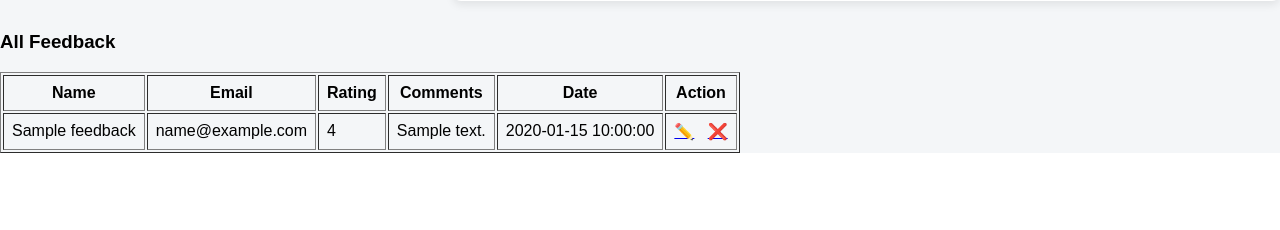
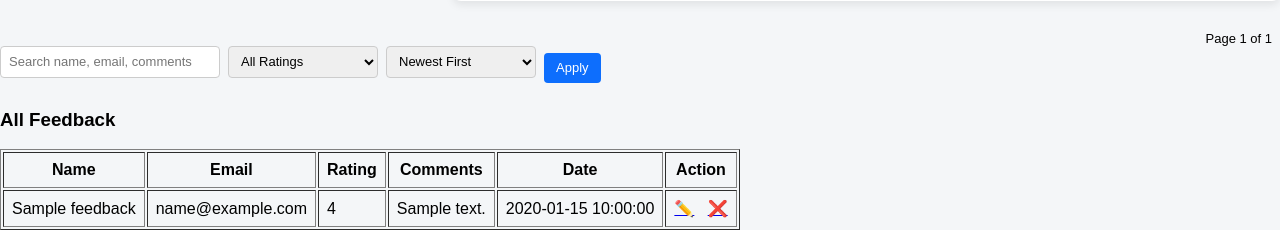
Before and after one commit to siddy-stack/online-feedback-collector, a Flask app: template templates/admin.html in a window 1280 px wide. Shown: the part 755-985 px from the top of the page. Before the commit the page ends 908 px from the top, so only its background shows below. Run offline with Flask 3, Linux system fonts and the light colour scheme; the template is opened without the code that fills it: most values are stand-ins (such as "Sample title", 1, 10 or a date in 2020).

Commit message:
Pagination and Search Filter added.

```diff
--- a/app.py
+++ b/app.py
@@ -84,22 +84,71 @@ def admin_dashboard():
 
     conn = get_db_connection()
 
+    # -------- Query Params --------
+    page = request.args.get("page", 1, type=int)
+    search = request.args.get("search", "")
+    rating_filter = request.args.get("rating", "")
+    sort = request.args.get("sort", "date_desc")
+
+    per_page = 5
+    offset = (page - 1) * per_page
+
+    # -------- WHERE conditions --------
+    where_clauses = []
+    params = []
+
+    # Search (name, email, comments)
+    if search:
+        where_clauses.append(
+            "(name LIKE ? OR email LIKE ? OR comments LIKE ?)"
+        )
+        keyword = f"%{search}%"
+        params.extend([keyword, keyword, keyword])
+
+    # Rating filter
+    if rating_filter:
+        where_clauses.append("rating = ?")
+        params.append(rating_filter)
+
+    where_sql = ""
+    if where_clauses:
+        where_sql = "WHERE " + " AND ".join(where_clauses)
+
+    # -------- Sorting --------
+    order_by = {
+        "date_desc": "date_submitted DESC",
+        "date_asc": "date_submitted ASC",
+        "rating_desc": "rating DESC",
+        "rating_asc": "rating ASC",
+    }.get(sort, "date_submitted DESC")
+
+    # -------- Count for pagination --------
+    total_feedback = conn.execute(
+        f"SELECT COUNT(*) FROM feedback {where_sql}",
+        params
+    ).fetchone()[0]
+
+    total_pages = (total_feedback + per_page - 1) // per_page
+
+    # -------- Fetch data --------
     feedbacks = conn.execute(
-        "SELECT * FROM feedback ORDER BY date_submitted DESC"
+        f"""
+        SELECT * FROM feedback
+        {where_sql}
+        ORDER BY {order_by}
+        LIMIT ? OFFSET ?
+        """,
+        params + [per_page, offset]
     ).fetchall()
 
-    total_feedback = conn.execute(
-        "SELECT COUNT(*) FROM feedback"
-    ).fetchone()[0]
-
+    # -------- Stats (for dashboard) --------
     avg_rating = conn.execute(
         "SELECT AVG(rating) FROM feedback"
     ).fetchone()[0]
 
-    # Rating distribution for chart
     rating_counts = conn.execute(
         """
-        SELECT rating, COUNT(*) as count
+        SELECT rating, COUNT(*) AS count
         FROM feedback
         GROUP BY rating
         ORDER BY rating
@@ -108,7 +157,6 @@ def admin_dashboard():
 
     conn.close()
 
-    # Prepare data for Chart.js
     ratings = [row["rating"] for row in rating_counts]
     counts = [row["count"] for row in rating_counts]
 
@@ -118,8 +166,15 @@ def admin_dashboard():
         total_feedback=total_feedback,
         avg_rating=round(avg_rating, 2) if avg_rating else 0,
         ratings=ratings,
-        counts=counts
+        counts=counts,
+        page=page,
+        total_pages=total_pages,
+        search=search,
+        rating_filter=rating_filter,
+        sort=sort
     )
+
+
 
 #-----------------------------------
 #Delete Operation
--- a/static/css/style.css
+++ b/static/css/style.css
@@ -167,6 +167,108 @@ button:hover {
     margin-bottom: 15px;
 }
 
+/* Pagination */
+.pagination {
+    margin-top: 15px;
+    text-align: center;
+}
+
+.pagination a {
+    padding: 6px 12px;
+    margin: 0 5px;
+    background-color: #4e73df;
+    color: white;
+    text-decoration: none;
+    border-radius: 4px;
+}
+
+.pagination a:hover {
+    background-color: #2e59d9;
+}
+
+.pagination span {
+    font-weight: bold;
+}
+/* ===== Compact Filter Bar ===== */
+.filter-form.compact {
+    display: flex;
+    align-items: center;
+    gap: 8px;
+    margin-bottom: 10px;
+}
+
+.filter-form.compact input,
+.filter-form.compact select {
+    height: 32px;
+    padding: 4px 8px;
+    font-size: 13px;
+    border-radius: 4px;
+}
+
+.filter-form.compact input {
+    width: 220px;
+}
+
+.filter-form.compact select {
+    width: 150px;
+}
+
+/* Compact Apply button */
+.filter-form.compact button {
+    height: 32px;
+    padding: 0 14px;
+    font-size: 13px;
+    border-radius: 4px;
+    background-color: #0d6efd;
+    color: white;
+    border: none;
+    cursor: pointer;
+}
+
+.filter-form.compact button:hover {
+    background-color: #0b5ed7;
+}
+
+/* ===== Compact Pagination ===== */
+.pagination {
+    margin-top: 10px;
+    text-align: right;
+    font-size: 13px;
+}
+
+.pagination a {
+    padding: 4px 10px;
+    font-size: 13px;
+    border-radius: 4px;
+    background-color: #6c757d;
+    color: white;
+    text-decoration: none;
+    margin-left: 5px;
+}
+
+.pagination a:hover {
+    background-color: #5a6268;
+}
+
+.pagination span {
+    margin-right: 8px;
+    font-weight: normal;
+}
+/* ===== Small Apply Button Override ===== */
+.btn-apply-small {
+    width: auto !important;          /* stops full-width */
+    height: 30px !important;
+    padding: 4px 12px !important;
+    font-size: 13px !important;
+    border-radius: 4px !important;
+    background-color: #0d6efd !important;
+    color: #fff !important;
+}
+
+.btn-apply-small:hover {
+    background-color: #0b5ed7 !important;
+}
+
 
 /* Success message */
 .success {
--- a/templates/admin.html
+++ b/templates/admin.html
@@ -46,6 +46,73 @@
 
 </div>
 
+<!-- Pagination -->
+<div class="pagination">
+
+    {% if page > 1 %}
+    <a href="{{ url_for(
+        'admin_dashboard',
+        page=page-1,
+        search=search,
+        rating=rating_filter,
+        sort=sort
+    ) }}">
+        ⬅ Previous
+    </a>
+    {% endif %}
+
+    <span> Page {{ page }} of {{ total_pages }} </span>
+
+    {% if page < total_pages %}
+    <a href="{{ url_for(
+        'admin_dashboard',
+        page=page+1,
+        search=search,
+        rating=rating_filter,
+        sort=sort
+    ) }}">
+        Next ➡
+    </a>
+    {% endif %}
+
+</div>
+
+<!---Filter HTML-->
+<form method="get" class="filter-form compact">
+
+    <input
+        type="text"
+        name="search"
+        placeholder="Search name, email, comments"
+        value="{{ search }}">
+
+    <select name="rating">
+        <option value="">All Ratings</option>
+        {% for i in range(1, 6) %}
+        <option value="{{ i }}"
+            {% if rating_filter == i|string %}selected{% endif %}>
+            {{ i }}
+        </option>
+        {% endfor %}
+    </select>
+
+    <select name="sort">
+        <option value="date_desc" {% if sort == "date_desc" %}selected{% endif %}>
+            Newest First
+        </option>
+        <option value="date_asc" {% if sort == "date_asc" %}selected{% endif %}>
+            Oldest First
+        </option>
+        <option value="rating_desc" {% if sort == "rating_desc" %}selected{% endif %}>
+            Highest Rating
+        </option>
+        <option value="rating_asc" {% if sort == "rating_asc" %}selected{% endif %}>
+            Lowest Rating
+        </option>
+    </select>
+
+    <button type="submit" class="btn-apply-small">Apply</button>
+</form>
 
 
 <!-- Feedback Table -->
```
